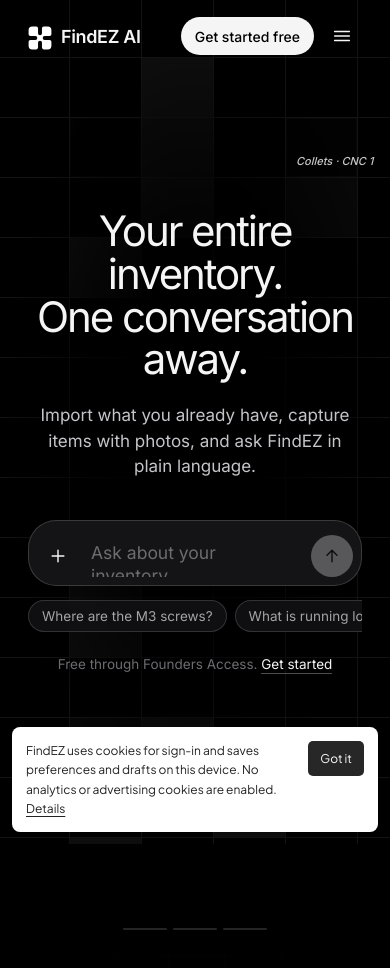
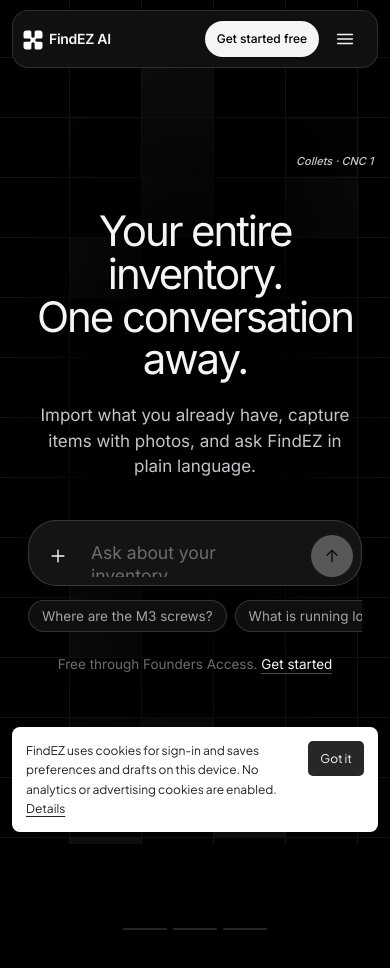
Before and after one commit to tanyasmritivc/main-inventory-app, a Next.js app in the folder frontend/: page / in a window 390 px wide. Shown: the top 968 px of the page. Built offline with nearby package versions, Linux system fonts and the light colour scheme.

Commit message:
Contain and compact the public marketing header

```diff
--- a/frontend/src/components/marketing-dark/landing.css
+++ b/frontend/src/components/marketing-dark/landing.css
@@ -9,9 +9,14 @@ html:has(.landing-dark){background:#000;scroll-behavior:auto}
 .landing-dark h1,.landing-dark h2,.landing-dark h3{font-weight:400;letter-spacing:-.04em;line-height:1.02}
 .landing-dark svg.i{width:18px;height:18px;fill:none;stroke:currentColor;stroke-width:1.7;stroke-linecap:round;stroke-linejoin:round;flex:none}
 /* nav */
-.landing-dark nav.top{position:fixed;top:0;left:0;right:0;z-index:40;transition:none}
-.landing-dark nav.top.sc{background:rgba(0,0,0,.72);-webkit-backdrop-filter:blur(16px);backdrop-filter:blur(16px);box-shadow:0 1px 0 rgba(255,255,255,.06)}
-.landing-dark nav.top .wrap{height:72px;display:flex;align-items:center;gap:30px}
+.landing-dark nav.top{position:fixed;top:12px;left:max(16px,calc((100% - 1080px)/2));right:max(16px,calc((100% - 1080px)/2));z-index:40;border:1px solid rgba(255,255,255,.12);border-radius:18px;background:rgba(18,18,19,.92);-webkit-backdrop-filter:blur(16px);backdrop-filter:blur(16px);box-shadow:0 8px 28px rgba(0,0,0,.16);transition:none}
+.landing-dark nav.top.sc{background:rgba(18,18,19,.97)}
+.landing-dark nav.top .wrap{height:60px;max-width:none;padding:0 16px;display:flex;align-items:center;gap:20px}
+.landing-dark nav.top .logo{font-size:16px;gap:8px}
+.landing-dark nav.top .logo svg{width:22px;height:22px}
+.landing-dark nav.top .nl{font-size:13px;gap:2px}
+.landing-dark nav.top .nl>a{padding:0 10px}
+.landing-dark nav.top .btn{height:36px;padding:0 14px;font-size:13px}
 .landing-dark .logo{white-space:nowrap;display:flex;align-items:center;gap:9px;font-weight:600;font-size:18px;letter-spacing:-.02em}
 .landing-dark .nl{display:flex;gap:4px;font-size:15px}
 .landing-dark .nl>a{height:36px;padding:0 12px;border-radius:18px;display:flex;align-items:center;gap:4px;color:var(--tx2);transition:none}
@@ -566,3 +571,14 @@ html:has(.landing-dark),body:has(.landing-dark) { scrollbar-width:none; }
 .landing-dark :is(.k,.fz-a .m) svg image[href$="-white.svg"]{display:none}
 .landing-dark :is(.k,.fz-a .m) svg image:not([href$="-white.svg"]){display:block}
 @media(prefers-reduced-motion:reduce){.landing-dark .bins i::before,.landing-dark .bins i::after{transition:none}}
+
+/* Keep the compact header within the viewport without shrinking touch targets. */
+@media (max-width:900px){
+ .landing-dark nav.top{top:10px;left:12px;right:12px;border-radius:16px}
+ .landing-dark nav.top .wrap{height:56px;padding:0 10px;gap:8px}
+ .landing-dark nav.top .logo{font-size:14px;gap:6px}
+ .landing-dark nav.top .logo svg{width:20px;height:20px}
+ .landing-dark nav.top .nr{gap:4px}
+ .landing-dark nav.top .btn{height:36px;padding:0 12px;font-size:12px}
+ .landing-dark nav.top .ib{width:44px;height:44px}
+}
```
Also changed, not shown: 2 other files (tests, documents, lock files or other folders).
